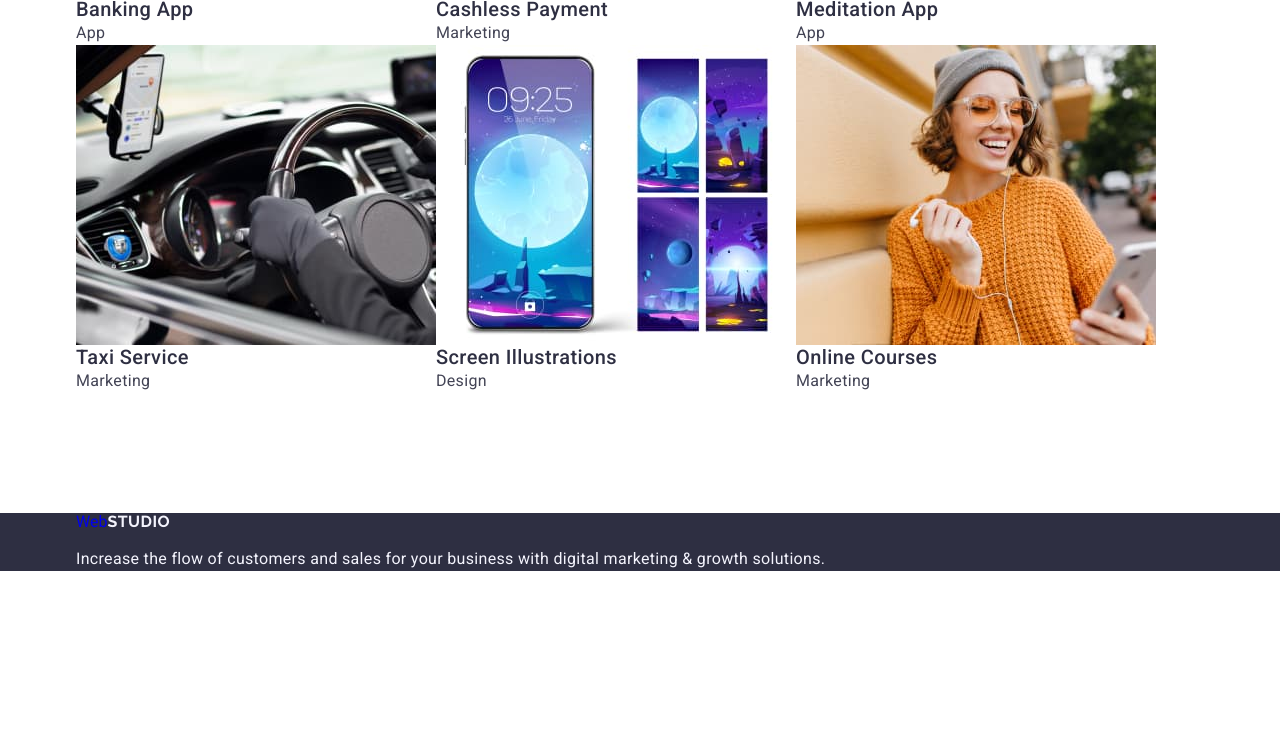
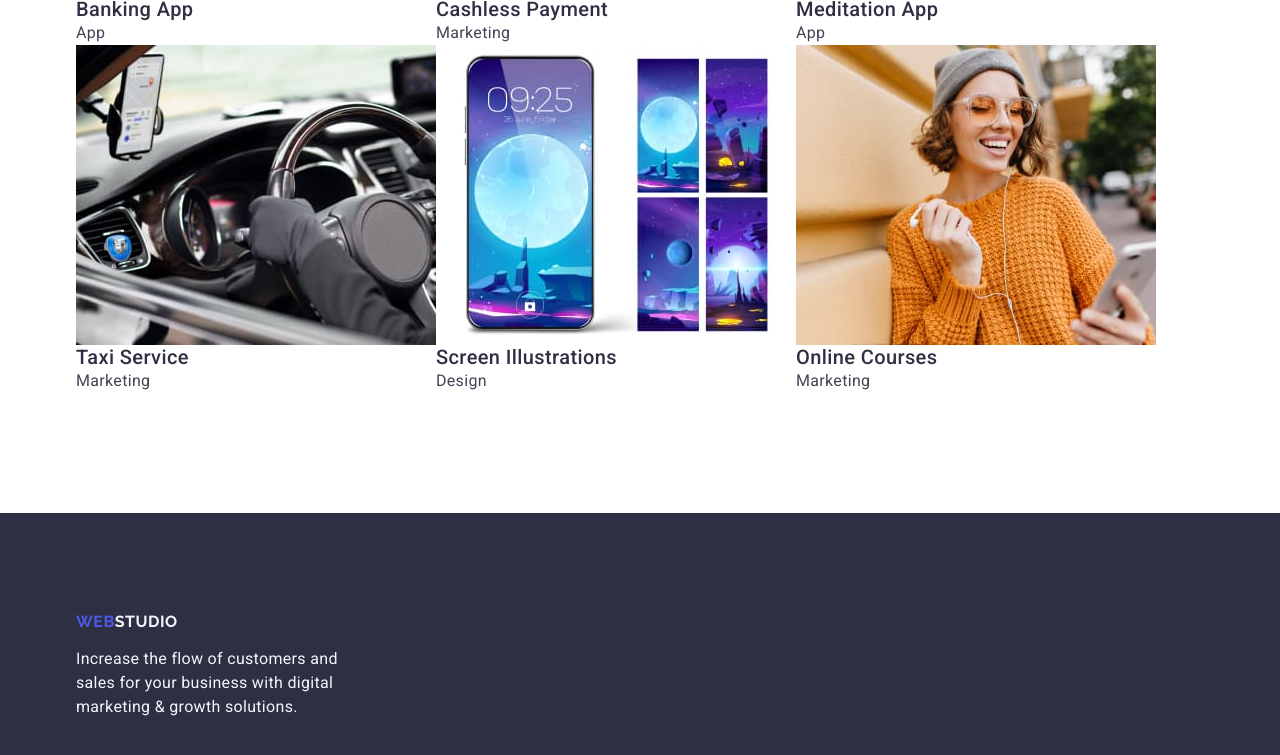
Before and after one commit to dr-jeky11/goit-markup-hw-03, a plain HTML site: page index.html in a window 1280 px wide. Shown: the part 2284-3039 px from the top of the page. Before the commit the page ends 2855 px from the top, so only its background shows below. Drawn offline with nearby package versions, Linux system fonts and the light colour scheme.

Commit message:
updates 2

```diff
--- a/css/styles.css
+++ b/css/styles.css
@@ -43,6 +43,7 @@ p {
   padding: 0;
   white-space: nowrap;
   clip-path: inset(100%);
+  clip: rect(0 0 0 0);
   overflow: hidden;
 }
 
@@ -285,10 +286,10 @@ p {
 
 .hell {
   background-color: #2e2f42;
+  padding: 100px 0;
 }
 
-.foot-logo-studio {
-  color: #f4f4fd;
+.foot-logo {
   font-family: "Raleway";
   font-size: 18;
   font-weight: 700;
@@ -297,10 +298,16 @@ p {
   text-transform: uppercase;
   display: inline-block;
   margin-bottom: 16px;
+  color: #4d5ae5;
+}
+
+.foot-logo-studio {
+  color: #f4f4fd;
 }
 
 .hell-text {
   color: #f4f4fd;
   line-height: 1.5;
   letter-spacing: 0.02em;
+  max-width: 264px;
 }
--- a/index.html
+++ b/index.html
@@ -207,7 +207,7 @@
     </main>
     <footer class="hell">
       <div class="container">
-        <a class="head-logo" href="./index.html"
+        <a class="foot-logo" href="./index.html"
           >Web<span class="foot-logo-studio">Studio</span></a
         >
         <p class="hell-text">
```
